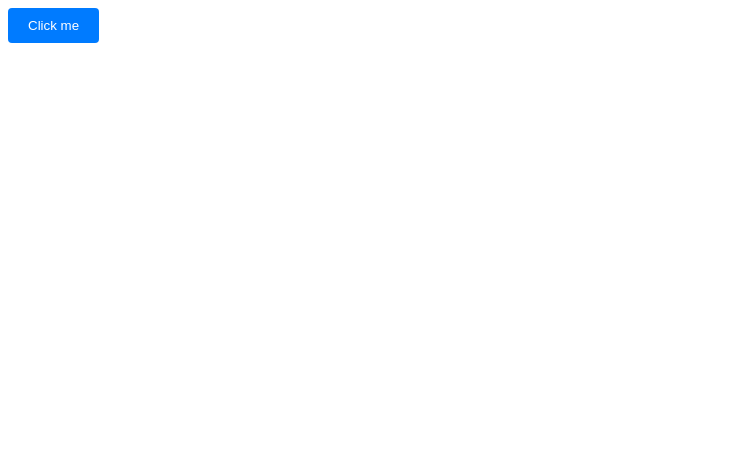
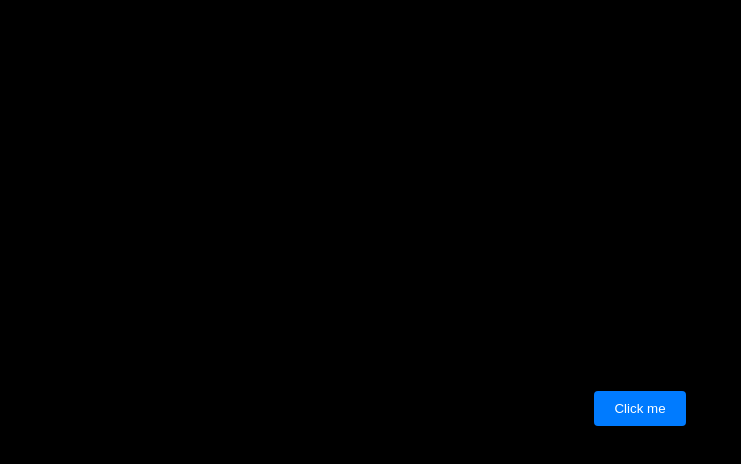
Before and after one commit to hznkyh/web-dev, a plain HTML site: page glow-button/index.html in a window 1280 px wide. Shown: the whole page, without its empty margins (0-741 px from the left). Drawn offline with Linux system fonts and the light colour scheme.

Commit message:
update general layout

```diff
--- a/glow-button/index.html
+++ b/glow-button/index.html
@@ -5,6 +5,8 @@
     <link rel="stylesheet" href="style.css">
 </head>
 <body>
-    <button class="button">Click me</button>
+    <div class="button-container">
+        <button class="button">Click me</button>
+    </div>
 </body>
 </html>
--- a/glow-button/style.css
+++ b/glow-button/style.css
@@ -1,3 +1,10 @@
+.button-container {
+    display: flex;
+    justify-content: center;
+    align-items: center;
+    height: 100vh;
+}
+
 .button {
     display: inline-block;
     padding: 10px 20px;
@@ -17,3 +24,7 @@
 .button:active {
     background-color: #003d80;
 }
+
+body {
+    background-color: #000;
+}
```
